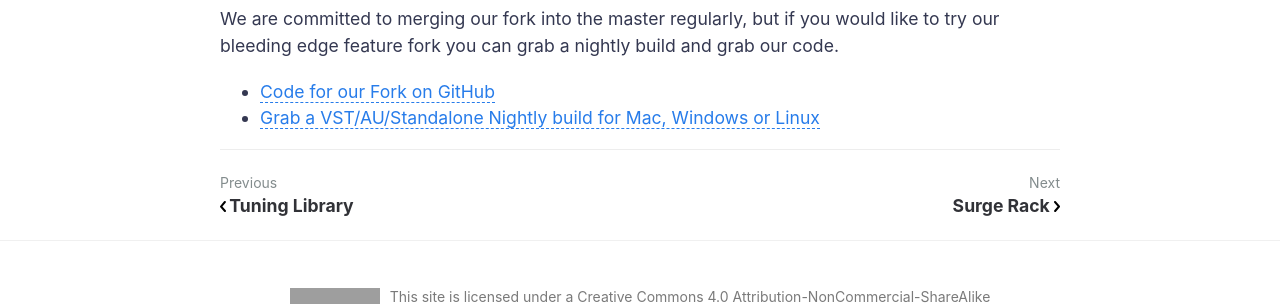
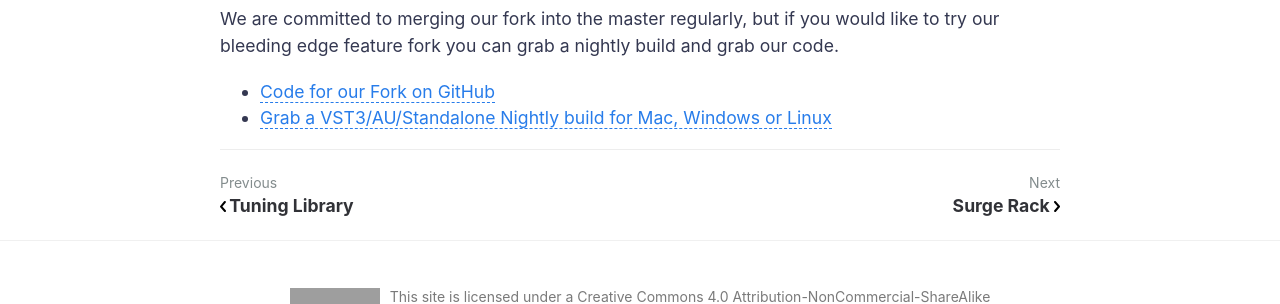
Before and after one commit to surge-synthesizer/surge-synth-team.org, a Jekyll site: the page built from _posts/2020-02-15-dexed.md, in a window 1280 px wide. Shown: the part 984-1288 px from the top of the page. Built offline with Jekyll 4.4.1, drawn with Linux system fonts in a browser that asks for light colours; grey boxes are pictures that could not be loaded.

Commit message:
Update formats

```diff
--- a/_posts/2020-02-15-dexed.md
+++ b/_posts/2020-02-15-dexed.md
@@ -21,4 +21,4 @@
 you can grab a nightly build and grab our code.
 
 * [Code for our Fork on GitHub](https://github.com/surge-synthesizer/dexed.git)
-* [Grab a VST/AU/Standalone Nightly build for Mac, Windows or Linux](https://github.com/surge-synthesizer/dexed/releases/tag/Nightly)
+* [Grab a VST3/AU/Standalone Nightly build for Mac, Windows or Linux](https://github.com/surge-synthesizer/dexed/releases/tag/Nightly)
```
